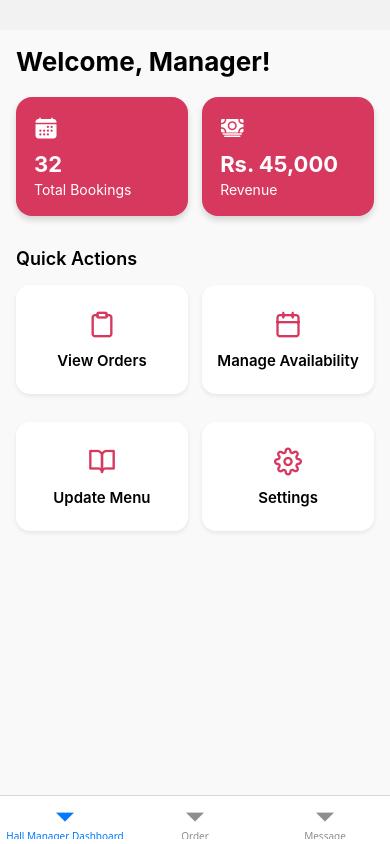
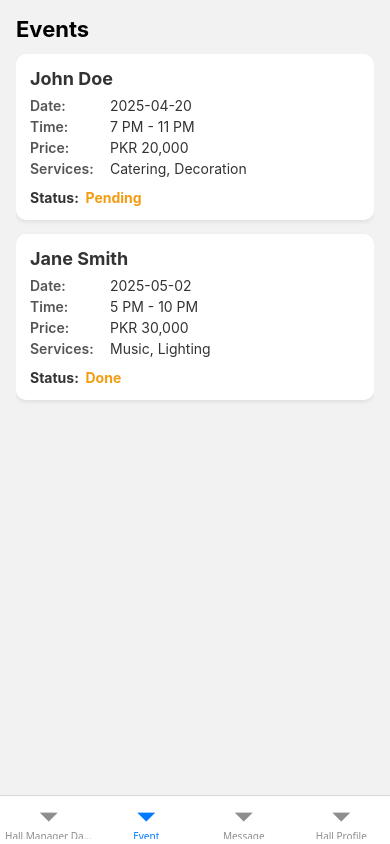
Before and after one commit to Qashu02/FYP, a React Native app in the folder MyNewProject/: screen /Event in a window 390 px wide. Built offline with nearby package versions, Linux system fonts and the light colour scheme.

Commit message:
ManagerTabNavigation

```diff
--- a/MyNewProject/Navigation/ManagerTabNavigation.js
+++ b/MyNewProject/Navigation/ManagerTabNavigation.js
@@ -2,15 +2,17 @@ import {createBottomTabNavigator} from '@react-navigation/bottom-tabs'
 import HallManagerDashboard from '../Screens/HallManagerDashboard'
 import React from 'react';
 import MessageScreen from '../Screens/MessageScreen';
-import OrderScreen from '../Screens/OrderScreen'
+import EventScreen from '../Screens/EventScreen';
+import HallProfileScreen from '../Screens/HallProfileScrreen';
 function ManagerTabNavigation(props) {
     const Tab=createBottomTabNavigator();
 
     return (
   <Tab.Navigator screenOptions={{headerShown:false}}>
 <Tab.Screen name=' Hall Manager Dashboard' component={HallManagerDashboard}/>
-<Tab.Screen name='Order' component={OrderScreen}/>
+<Tab.Screen name='Event' component={EventScreen}/>
 <Tab.Screen name=' Message' component={MessageScreen}/>
+<Tab.Screen name= "Hall Profile" component={HallProfileScreen}/>
 
   </Tab.Navigator>
     );
--- a/MyNewProject/Screens/OrderScreen.js
+++ b/MyNewProject/Screens/EventScreen.js
@@ -22,7 +22,7 @@ const sampleOrders = [
   },
 ];
 
-export default function OrderScreen() {
+export default function EventScreen() {
 
 
 
@@ -52,7 +52,7 @@ export default function OrderScreen() {
       </View>
 
       <View style={styles.statusRow}>
-        <Text style={styles.statusLabel}>Status:</Text>
+        <Text style={styles.statusLabel}>Status:  </Text>
         <Text style={[styles.statusValue, { color: '#f39c12' }]}>
           {item.status}
         </Text>
@@ -62,7 +62,7 @@ export default function OrderScreen() {
 
   return (
     <View style={styles.container}>
-      <Text style={styles.title}>Pending Events</Text>
+      <Text style={styles.title}>Events</Text>
       <FlatList
         data={sampleOrders}
         keyExtractor={item => item.id}
--- a/MyNewProject/Screens/HallManagerDashboard.js
+++ b/MyNewProject/Screens/HallManagerDashboard.js
@@ -48,9 +48,10 @@ const styles = StyleSheet.create({
     padding: 16,
     backgroundColor: colors.background,
     marginTop:30
+
   },
   title: {
-    fontSize: 26,
+    fontSize: 22,
     fontWeight: 'bold',
     color: colors.primary,
     marginBottom: 20,
```
